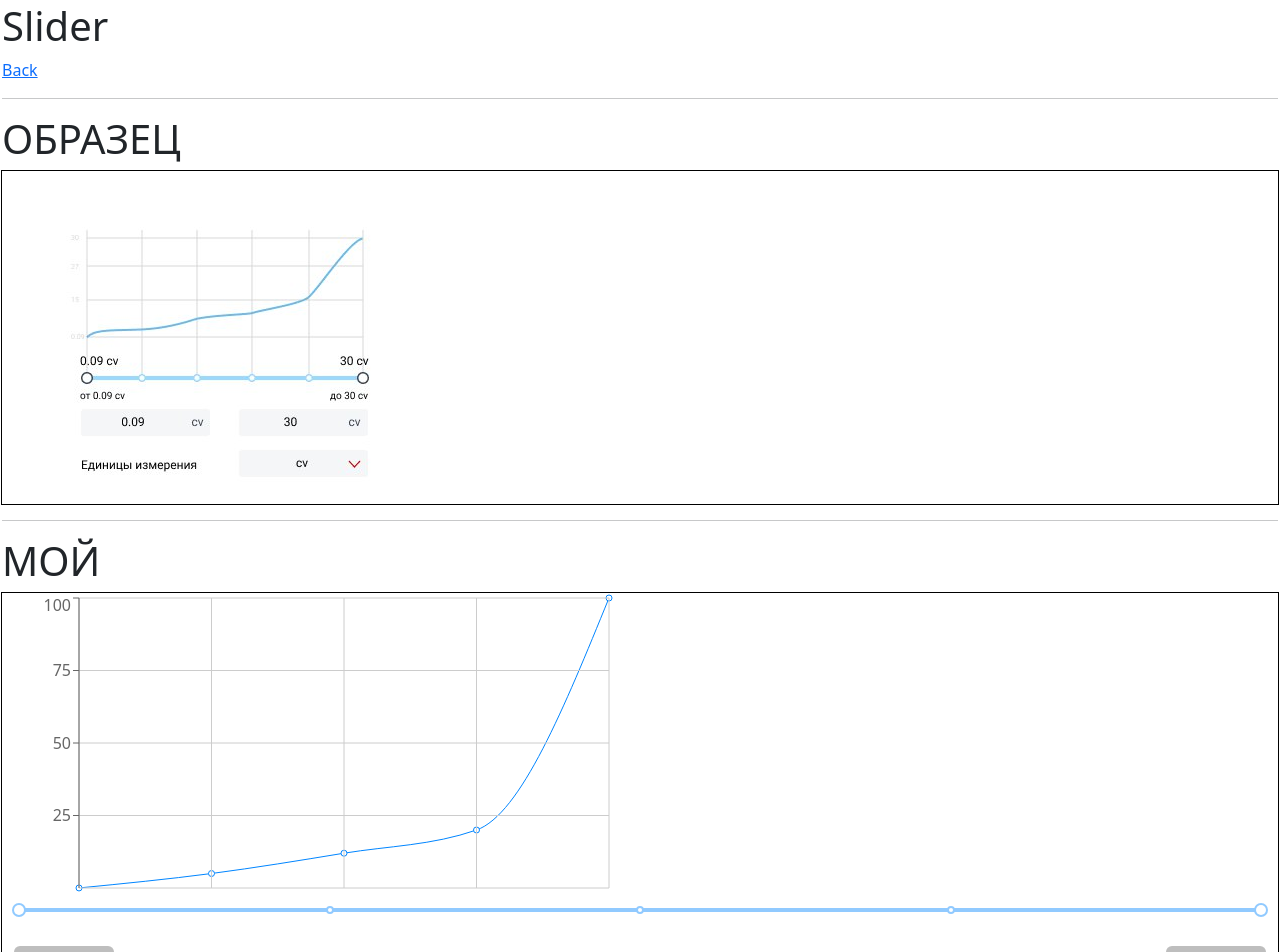
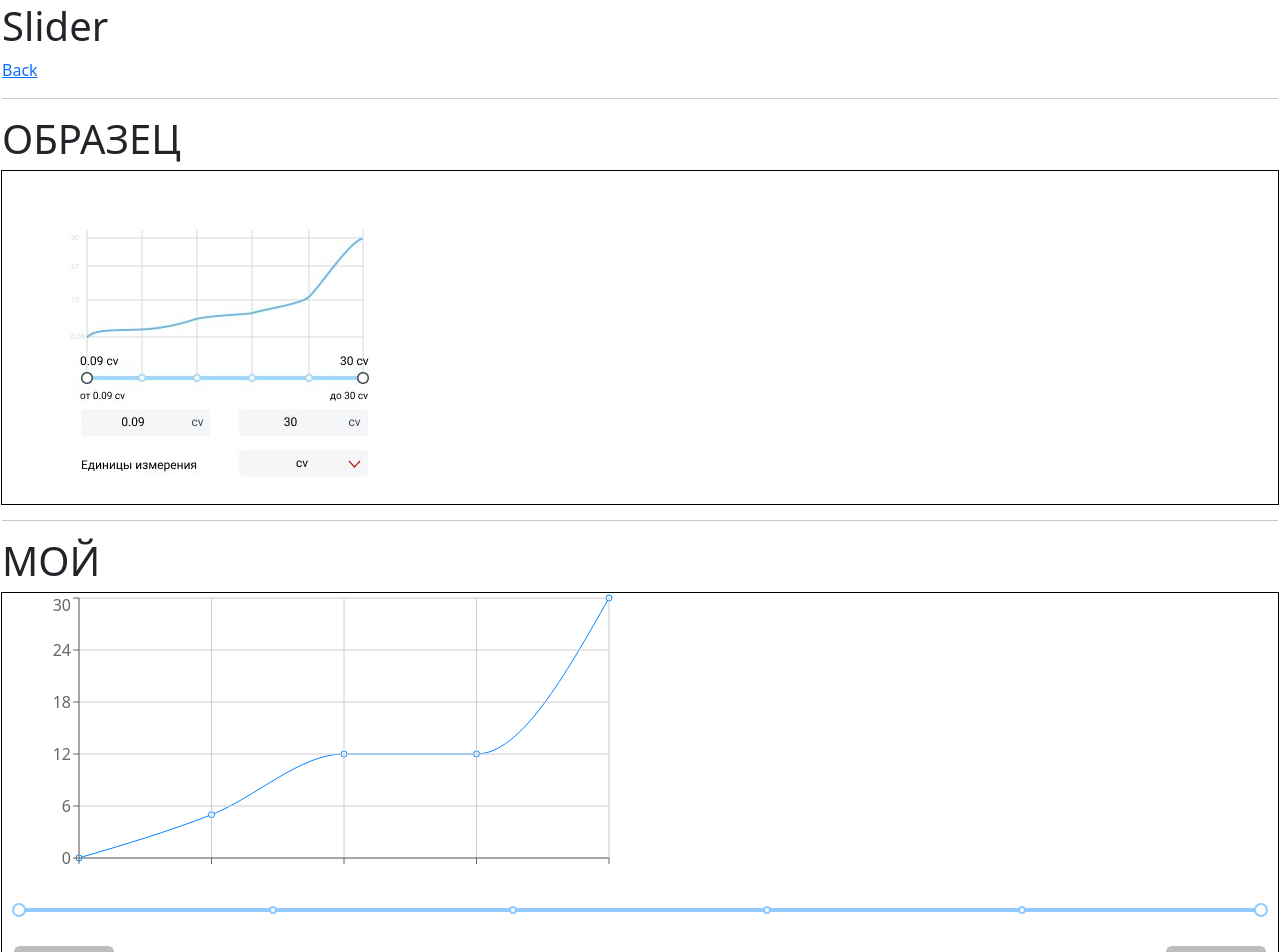
Before and after one commit to picus23/any-web-components, a Next.js app: page /slider in a window 1280 px wide. Shown: the top 952 px of the page. Built offline with nearby package versions, Linux system fonts and the light colour scheme.

Commit message:
add graph (begin)

```diff
--- a/pages/slider/index.tsx
+++ b/pages/slider/index.tsx
@@ -4,29 +4,28 @@ import Image from "next/image";
 import Slider from "@/components/slider/Slider";
 import Graph from "@/components/slider/Graph";
 import { LineChart, Line, CartesianGrid, XAxis, YAxis } from "recharts";
-import { VictoryChart,VictoryLine } from "victory";
+import { VictoryChart, VictoryLine } from "victory";
 
-const values = [0.0111, 5, 12, 20, 100];
+const values = [0.0111, 5, 12, 20, 30, 100];
 const data = [
     {
-        name: values[0],
+        name: 1,
         cv: values[0],
-        name1: values[0],
     },
     {
-        name: values[1],
+        name: 4,
         cv: values[1],
     },
     {
-        name: values[2],
+        name: 7,
         cv: values[2],
     },
     {
-        name: values[3],
-        cv: values[3],
+        name: 10,
+        cv: 12,
     },
     {
-        name: values[4],
+        name: 14,
         cv: values[4],
     },
 ];
@@ -52,8 +51,8 @@ export default function () {
             <LineChart width={600} height={300} data={data}>
                 <Line type="monotone" dataKey="cv" stroke="#0085FF" />
                 <CartesianGrid stroke="#ccc" />
-                <XAxis hide dataKey=" " /> Ошибка из за hide
-                <YAxis name="" />
+                <XAxis dataKey=" " /> {/* Ошибка из за hide,если есть. Она делает чистой X */}
+                <YAxis tickCount={values.length} />
             </LineChart>
 
             {/* <Slider valuesCv={values} minValue={1} maxValue={20}/> */}
```
